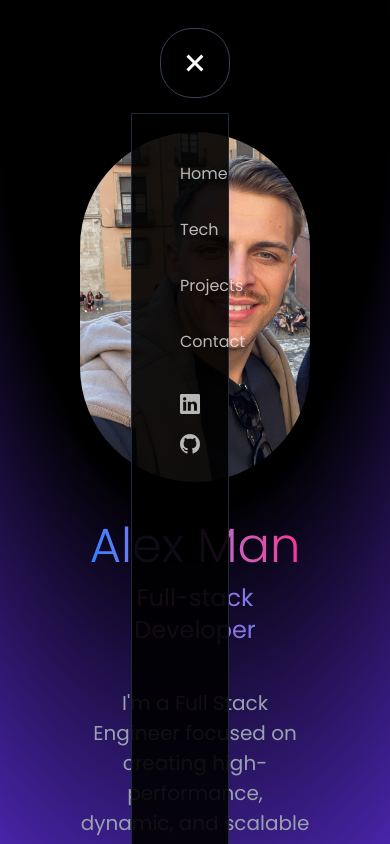
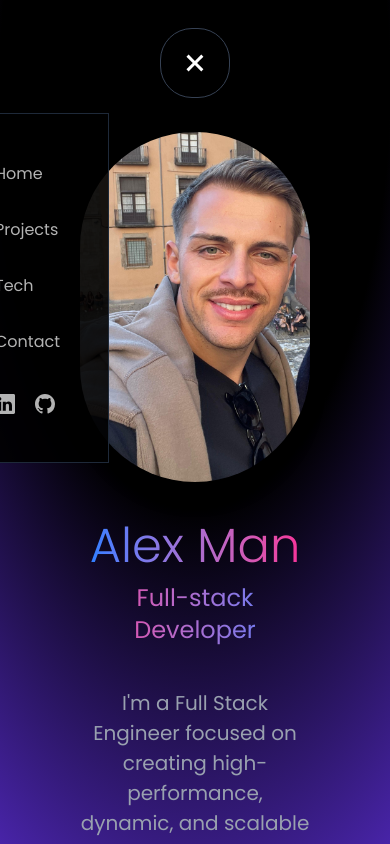
Before and after one commit to MadeItByAlex/My-Personal-Portfolio, a React (Vite) app: page / in a window 390 px wide. Both pictures are taken after a click on the icon 195 px from the left and 63 px from the top of the page. Shown: the top 844 px of the page. Built offline with nearby package versions, Linux system fonts and the light colour scheme.

Commit message:
menu for mobile app

```diff
--- a/src/components/NavBar.jsx
+++ b/src/components/NavBar.jsx
@@ -41,32 +41,31 @@ const NavBar = () => {
 
 
       {isOpen ? (
-        <BiX className="block md:hidden text-4xl" onClick={menuOpen}/>
+        <BiX className="block md:hidden  text-4xl" onClick={menuOpen}/>
       )
       :
       (
-        <BiMenu className="block md:hidden text-4xl" onClick={menuOpen}/>
+        <BiMenu className="block md:hidden  text-4xl" onClick={menuOpen}/>
       ) }
 
       {isOpen && (
-        <div className={`fixed right-0 top-[84px] flex h-screen w-1/2
-          flex-col items-start justify-start gap-10 border-1
-        border-gray-800 bg-black/90 p-12 ${isOpen ? "block" : "hidden"}`}>
+        <div className={`fixed right-30 top-[84px] flex h-auto  flex-col items-start justify-start
+          gap-10 border-1 border-gray-800 bg-black/90 p-12 ${isOpen ? "block" : "hidden"}`}>
 
           <ul className="flex flex-col gap-8">
-              <a href="#home" className="cursor-pointer opacity-70 transition-all duration-300 hover:opacity-100">
+              <a href="#home" onClick={() => setIsOpen(false)} className="cursor-pointer opacity-70 transition-all duration-300 hover:opacity-100">
               <li>Home</li>
             </a>
 
-            <a href="#tech" className="cursor-pointer opacity-70 transition-all duration-300 hover:opacity-100">
+
+            <a href="#projects"  onClick={() => setIsOpen(false)} className="cursor-pointer opacity-70 transition-all duration-300 hover:opacity-100">
+              <li>Projects</li>
+            </a>
+            <a href="#tech"  onClick={() => setIsOpen(false)} className="cursor-pointer opacity-70 transition-all duration-300 hover:opacity-100">
               <li>Tech</li>
             </a>
 
-            <a href="#projects" className="cursor-pointer opacity-70 transition-all duration-300 hover:opacity-100">
-              <li>Projects</li>
-            </a>
-
-            <a href="#contact" className="cursor-pointer opacity-70 transition-all duration-300 hover:opacity-100">
+            <a href="#contact"  onClick={() => setIsOpen(false)} className="cursor-pointer opacity-70 transition-all duration-300 hover:opacity-100">
               <li>Contact</li>
             </a>
           </ul>
@@ -76,7 +75,7 @@ const NavBar = () => {
 
         <li className="cursor-pointer text-xl opacity-70 transition-all duration-300 hover:text-blue-500
         hover:opacity-100">
-          <a href="https://www.linkedin.com/in/alex-man-914377233/" target="_blank" rel="noopener noreferrer">
+          <a href="https://www.linkedin.com/in/alex-man-914377233/"  onClick={() => setIsOpen(false)} target="_blank" rel="noopener noreferrer">
 
             <BsLinkedin/>
           </a>
@@ -84,7 +83,7 @@ const NavBar = () => {
 
         <li className="cursor-pointer text-xl opacity-70 transition-all duration-300 hover:text-purple-500
         hover:opacity-100">
-          <a href="https://github.com/MadeItByAlex" target="_blank" rel="noopener noreferrer">
+          <a href="https://github.com/MadeItByAlex"  onClick={() => setIsOpen(false)} target="_blank" rel="noopener noreferrer">
             <BsGithub/>
           </a>
         </li>
```
